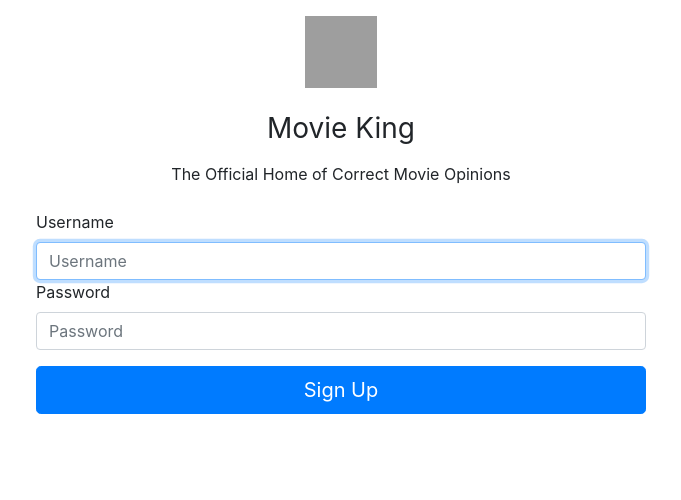
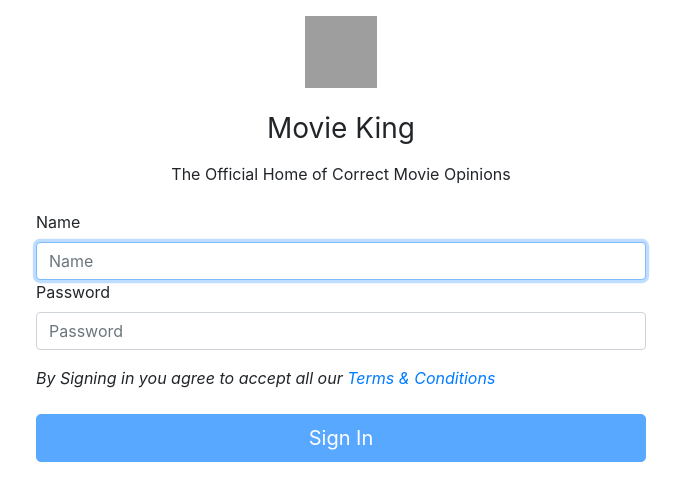
Before and after one commit to Rohit-Kumar-Sah/team4, an Angular app: page /sign-in in a window 1280 px wide. Shown: the top 500 px of the page, without its empty margins (299-980 px from the left). Built offline with nearby package versions, Linux system fonts and the light colour scheme; grey boxes are pictures that could not be loaded.

Commit message:
validation in signin form

```diff
--- a/src/app/sign-in/sign-in.component.html
+++ b/src/app/sign-in/sign-in.component.html
@@ -1,4 +1,4 @@
-<form [formGroup] class="container w-50">
+<form class="form-signin container w-50 " [formGroup]="signinForm" >
     <div class="text-center mb-4">
         <img class="mb-4 mt-3" src="https://i.dlpng.com/static/png/6770178_preview.png" alt="" width="72" height="72">
         <h1 class="h3 mb-3 font-weight-normal">Movie King</h1>
@@ -7,20 +7,24 @@
 
 
     <div class="form-label-group">
-        <label for="inputName">Username</label>
-        <input type="text" id="inputName" class="form-control" placeholder="Username" required="" autofocus="">
+        <label for="inputName">Name</label>
+        <input type="text" id="inputName" class="form-control" placeholder="Name" required="" autofocus="" formControlName="name" [ngClass]="(signinForm.controls.name.invalid && signinForm.controls.name.touched)?'is-invalid':''">
+        <small *ngIf="signinForm.controls.name.invalid && signinForm.controls.name.touched">Only Valid names , with letters and underscores without space</small>
 
     </div>
 
     <div class="form-label-group mb-3">
         <label for="inputPassword">Password</label>
-        <input type="password" id="inputPassword" class="form-control" placeholder="Password" required="">
-
+        <input type="password" id="inputPassword" class="form-control" placeholder="Password" required="" formControlName="password" [ngClass]="signinForm.controls.password.invalid && signinForm.controls.password.touched?'is-invalid':''">
+        <small *ngIf="signinForm.controls.password.invalid && signinForm.controls.password.touched">Allowed Only Letters & Numbers & Minimum length 5 </small>
 
     </div>
 
-
-    <button class="btn btn-lg btn-primary btn-block text-wrap" type="submit">Sign
-        Up</button>
+    <div class="mb-3 mt-2">
+        <label>
+           <i >By Signing in you agree to accept all our <span class="text-primary">Terms & Conditions</span></i>
+        </label>
+    </div>
+    <button class="btn btn-lg btn-primary btn-block text-wrap" [disabled]="signinForm.invalid" type="submit">Sign In</button>
 
 </form>
--- a/src/app/sign-in/sign-in.component.ts
+++ b/src/app/sign-in/sign-in.component.ts
@@ -1,3 +1,4 @@
+
 import { FireBaseService } from '../firebase.service';
 import { Component, OnInit } from '@angular/core';
 import { FormBuilder, Validators } from '@angular/forms';
@@ -8,21 +9,21 @@ import { FormBuilder, Validators } from '@angular/forms';
   styleUrls: ['./sign-in.component.css']
 })
 export class SignInComponent implements OnInit {
-  newDetails: { name: string, password: string };
+  newDetails: {name : string, password : string};
 
-  constructor(private userinfo: FireBaseService, private fb: FormBuilder) {
+  constructor(private userinfo : FireBaseService,private fb : FormBuilder ){
 
   }
+
+  signinForm
 
 
 
   ngOnInit(): void {
-
+    this.signinForm =  this.fb.group({
+      name : ['',[Validators.required,Validators.pattern('^[A-Za-z_]+$'),Validators.minLength(2)]],
+      email : ['',[Validators.required, Validators.email]],
+      password : ['',[Validators.required,Validators.pattern('^[A-Za-z0-9]+$'),Validators.minLength(5)]]
+    })
   }
-
-
-
-
-
-
 }
```
